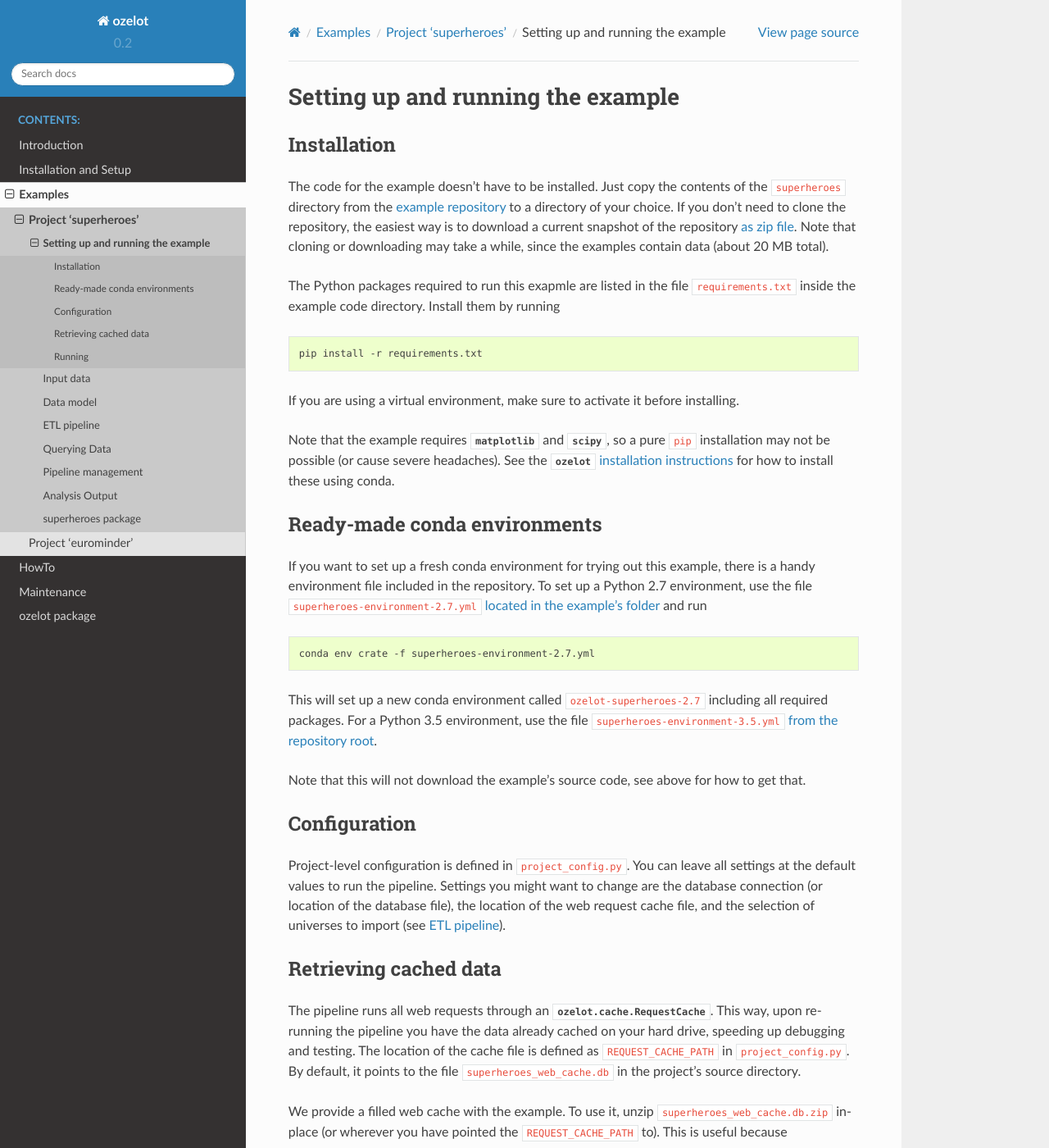
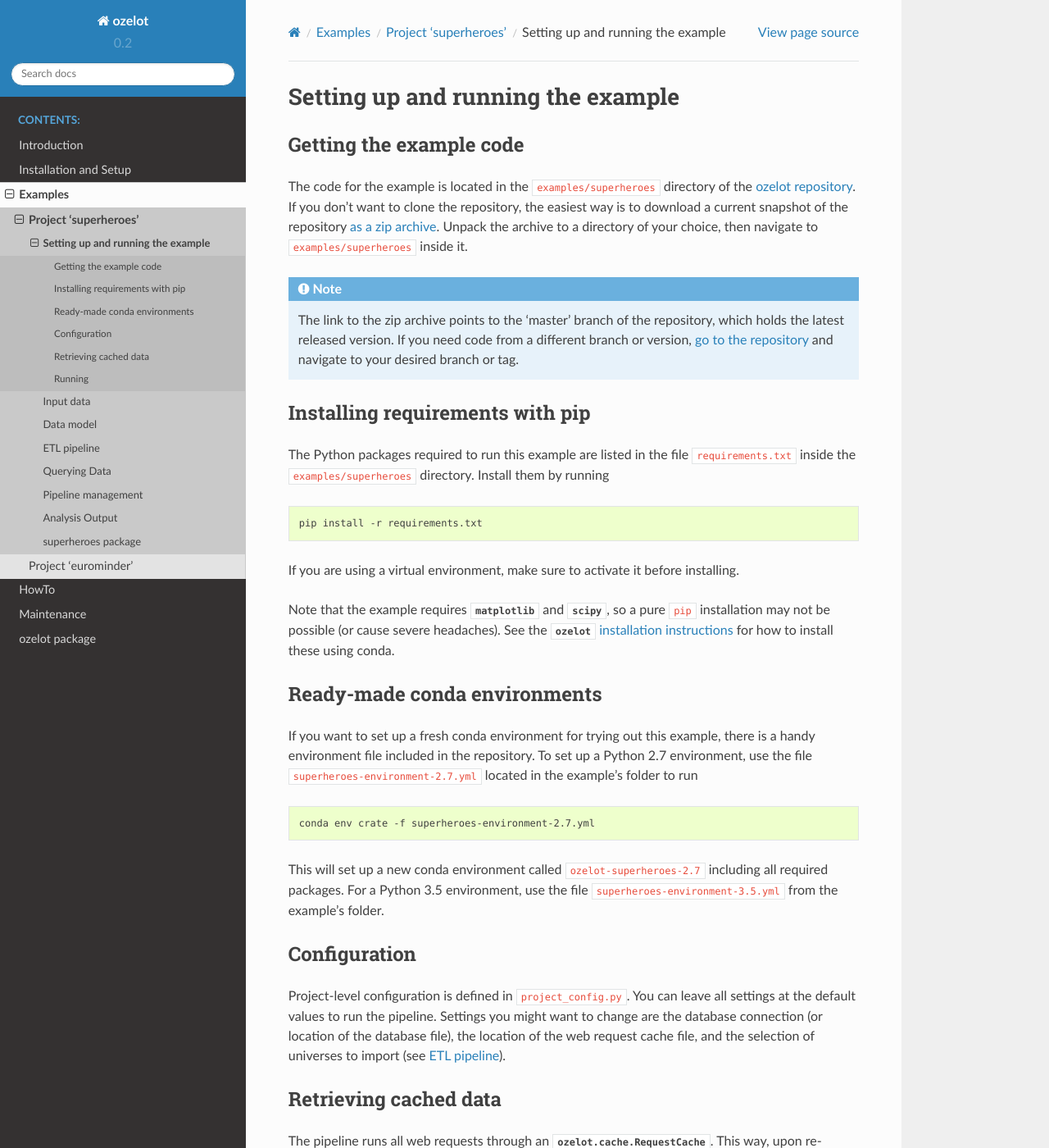
Before and after one commit to ehansis/ozelot, a Sphinx documentation site: the page built from docs/examples/superheroes/running.rst, in a window 1280 px wide and 1400 px high. Shown: the whole window at 82% size. Built offline with Sphinx 7.4.7 and the Read the Docs theme 2.0.0, drawn with Linux system fonts in a browser that asks for light colours; some of the changed text lies outside the part shown.

Commit message:
Different web cache file location in docs, manage.py task for downloading it

```diff
--- a/docs/examples/superheroes/running.rst
+++ b/docs/examples/superheroes/running.rst
@@ -3,18 +3,25 @@
 ==================================
 
 
-Installation
-------------
+Getting the example code
+------------------------
 
-The code for the example doesn't have to be installed. Just copy the contents of the
-``superheroes`` directory from the `example repository <https://github.com/ehansis/ozelot-examples>`_
-to a directory of your choice. If you don't need to clone the repository, the easiest way is
-to download a current snapshot of the repository
-`as zip file <https://github.com/ehansis/ozelot-examples/archive/master.zip>`_.
-Note that cloning or downloading may take a while, since the examples contain data (about 20 MB total).
+The code for the example is located in the
+``examples/superheroes`` directory of the `ozelot repository <https://github.com/trycs/ozelot>`_.
+If you don't want to clone the repository, the easiest way is to download a current snapshot of the repository
+`as a zip archive <https://github.com/trycs/ozelot/archive/master.zip>`_.
+Unpack the archive to a directory of your choice, then navigate to ``examples/superheroes`` inside it.
 
-The Python packages required to run this exapmle are listed in the file ``requirements.txt`` inside
-the example code directory. Install them by running
+.. note:: The link to the zip archive points to the 'master' branch of the repository, which holds
+          the latest released version. If you need code from a different branch or version,
+          `go to the repository <https://github.com/trycs/ozelot>`_ and navigate to your desired branch or tag.
+
+
+Installing requirements with pip
+--------------------------------
+
+The Python packages required to run this example are listed in the file ``requirements.txt`` inside
+the ``examples/superheroes`` directory. Install them by running
 
 .. code-block:: none
 
@@ -33,8 +40,7 @@
 
 If you want to set up a fresh conda environment for trying out this example, there is a handy environment
 file included in the repository. To set up a Python 2.7 environment, use the file ``superheroes-environment-2.7.yml``
-`located in the example's folder <https://raw.githubusercontent.com/ehansis/ozelot-examples/master/superheroes/superheroes-environment-2.7.yml>`_
-and run
+located in the example's folder to run
 
 .. code-block:: none
 
@@ -42,11 +48,7 @@
 
 
 This will set up a new conda environment called ``ozelot-superheroes-2.7`` including all required packages.
-For a Python 3.5 environment, use the file ``superheroes-environment-3.5.yml``
-`from the repository root <https://raw.githubusercontent.com/ehansis/ozelot-examples/master/superheroes/superheroes-environment-3.5.yml>`_.
-
-Note that this will not download the example's source code, see above for how to get that.
-
+For a Python 3.5 environment, use the file ``superheroes-environment-3.5.yml`` from the example's folder.
 
 
 Configuration
@@ -66,15 +68,25 @@
 The pipeline runs all web requests through an :class:`ozelot.cache.RequestCache`. This way,
 upon re-running the pipeline you have the data already cached on your hard drive, speeding up debugging and testing.
 The location of the cache file is defined as ``REQUEST_CACHE_PATH`` in ``project_config.py``. By default, it points to
-the file ``superheroes_web_cache.db`` in the project's source directory.
+the file ``superheroes_web_cache.db`` in the example's base directory.
 
-We provide a filled web cache with the example.
-To use it, unzip ``superheroes_web_cache.db.zip`` in-place (or wherever you have pointed
-the ``REQUEST_CACHE_PATH`` to). This is useful because
+We provide a filled web cache with the example. This is useful, because
 
     1) it lets you run the pipeline quickly, without waiting for all the data to load,
     2) it avoids unneccesary load on the data providers' servers, and
     3) you can be sure your results are consistent with the pipeline implementations and tests.
+
+To get the pre-filled cache, just run ``python manage.py getdata``.
+This downloads the data
+`from the 'ozelot-example-data' repository <https://github.com/trycs/ozelot-example-data/raw/master/superheroes/superheroes_web_cache.db.zip>`_
+and unzips it as ``superheroes_web_cache.db``.
+If you have changed the ``REQUEST_CACHE_PATH`` variable in ``project_config.py`` move/rename the file accordingly.
+
+Similarly, we provide the output database of a full pipeline run.
+You can also get it
+`from the 'ozelot-example-data' repository <https://github.com/trycs/ozelot-example-data/raw/master/superheroes/superheroes.db.zip>`_
+and unzip it. If you haven't changed the database configuration in ``project_config.py``, the file ``superheroes.db``
+should come to lie next to ``manage.py`` in the ``examples/superheroes`` folder.
 
 
 .. _running:
@@ -83,6 +95,8 @@
 -------
 
 The example comes with a small script :file:`manage.py` that can be used to run initiate various operations.
+
+    - Run ``python manage.py getdata`` to download and unpack the pre-filled web cache (see above).
 
     - Run ``python manage.py initdb`` to (re-)initialize the database and create all tables for the :ref:`sh-datamodel`.
       You need to run this once before launching the ETL pipeline.
@@ -93,8 +107,7 @@
       .. warning:: ``initdb`` deletes all present data in the database.
 
     - Calling ``python manage.py ingest`` runs the full :ref:`sh-pipeline`. After successful completion,
-      all ingested data is present in the database. A filled database from a complete pipeline
-      run is also included in the example. To use it, unzip ``superheroes.db.zip`` in-place.
+      all ingested data is present in the database.
 
     - Run ``python manage.py analyze`` to generate the analysis output and write it
       to the current directory, or to a custom directory defined by appending ``--dir <output_path>``.
```
Also changed, not shown: 1 other file.
